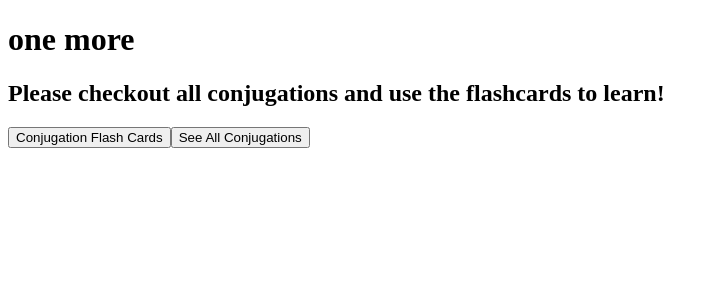
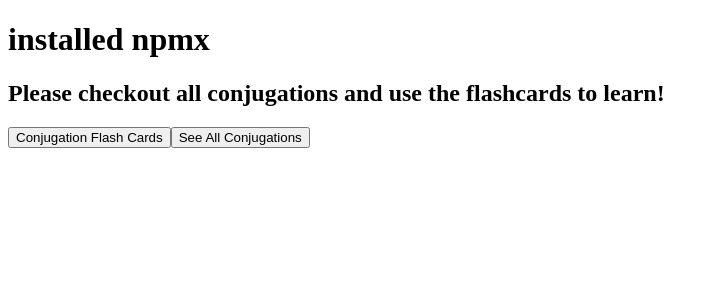
Before and after one commit to Jod929/learn_spanish, a React app: page / in a window 1280 px wide. Shown: the top 300 px of the page, without its empty margins (0-718 px from the left). Built offline with nearby package versions, Linux system fonts and the light colour scheme; no server answers; the HTML template or start-up script is replaced by a standard one.

Commit message:
installed npx

```diff
--- a/client/src/HomePage.jsx
+++ b/client/src/HomePage.jsx
@@ -29,7 +29,7 @@ const HomePage = () => {
   return (
     <div className="homepage-container">
       <div className="homepage-header">
-        <h1>one more</h1>
+        <h1>installed npmx</h1>
         <h2>Please checkout all conjugations and use the flashcards to learn!</h2>
         <button onClick={() => {setPage('Flash')}}>Conjugation Flash Cards</button>
         <button onClick={() => {setPage('Conj')}}>See All Conjugations</button>
```
